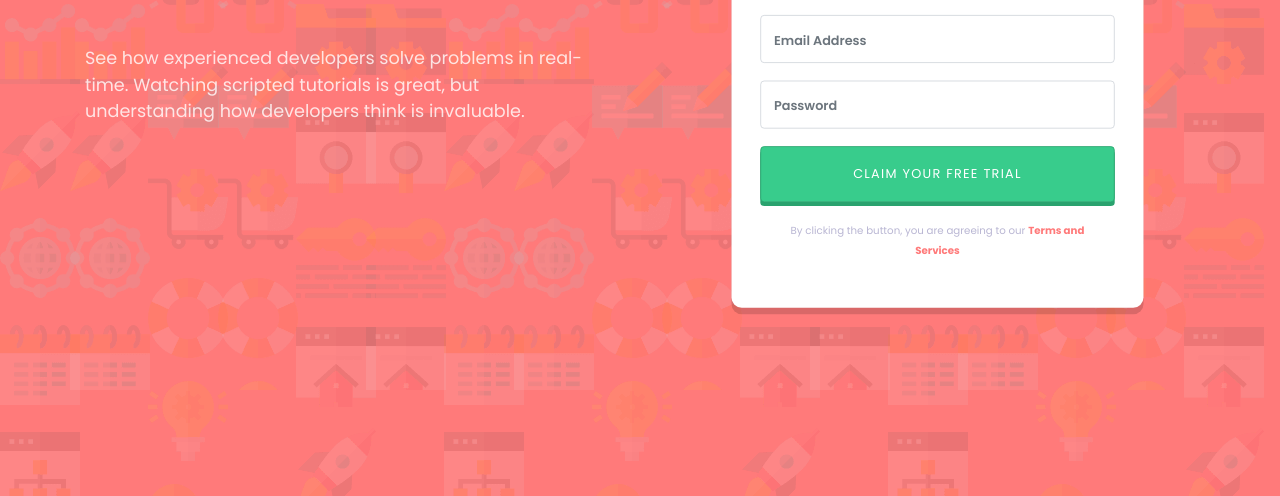
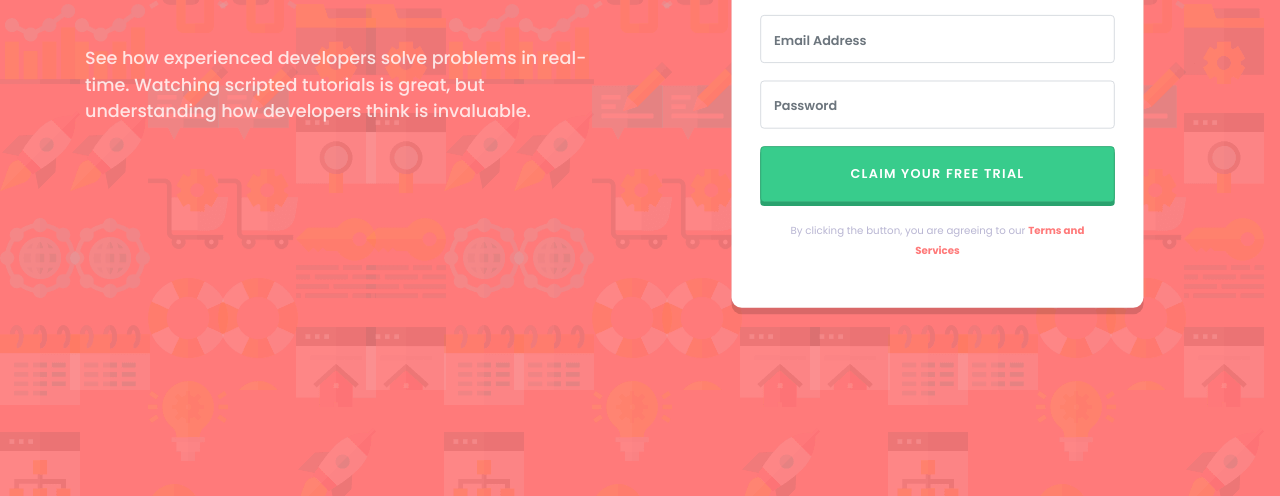
Before and after one commit to Pruthuvi9/intro-component-with-signup-form-master, a plain HTML site: page index.html in a window 1280 px wide. Shown: the part 304-800 px from the top of the page. Drawn offline with nearby package versions, Linux system fonts and the light colour scheme.

Commit message:
complete version 1.1

```diff
--- a/index.html
+++ b/index.html
@@ -26,7 +26,7 @@
         <h1 class="text-center text-md-left heading">Learn to code by watching others</h1>
 
         <p class="text-center text-md-left description1"
-          style="font-size: 1.1em; line-height: 1.5em; color: hsla(0, 0%, 100%, 0.8); margin-bottom: 18%;">See how
+          style="font-size: 1.1em; font-weight: 500; line-height: 1.5em; color: hsla(0, 0%, 100%, 0.8); margin-bottom: 18%;">See how
           experienced developers solve problems in real-time. Watching scripted tutorials is great,
           but understanding how developers think is invaluable.</p>
 
@@ -72,13 +72,12 @@
 
             <div id="free-trial-button-div">
               <button id="free-trial" class="btn btn-primary btn-lg btn-block"
-                style="padding: 5%; font-size: 1em; letter-spacing: 0.1em;">CLAIM YOUR FREE TRIAL</button>
+                style="padding: 5%; font-size: 1em; letter-spacing: 0.1em; font-weight: 600;">CLAIM YOUR FREE TRIAL</button>
             </div>
 
             <div id="t-and-d-description">
               <p class="text-center" style="color: hsl(246, 25%, 77%); margin: 5%; font-size: 0.8em; line-height: 2em">
-                By
-                clicking the button, you are agreeing to our <a href="#" style="color: hsl(0, 100%, 74%); font-weight: 700;">Terms and Services</a></p>
+                By clicking the button, you are agreeing to our <a href="#" style="color: hsl(0, 100%, 74%); font-weight: 700;">Terms and Services</a></p>
             </div>
           </div>
         </form>
```
